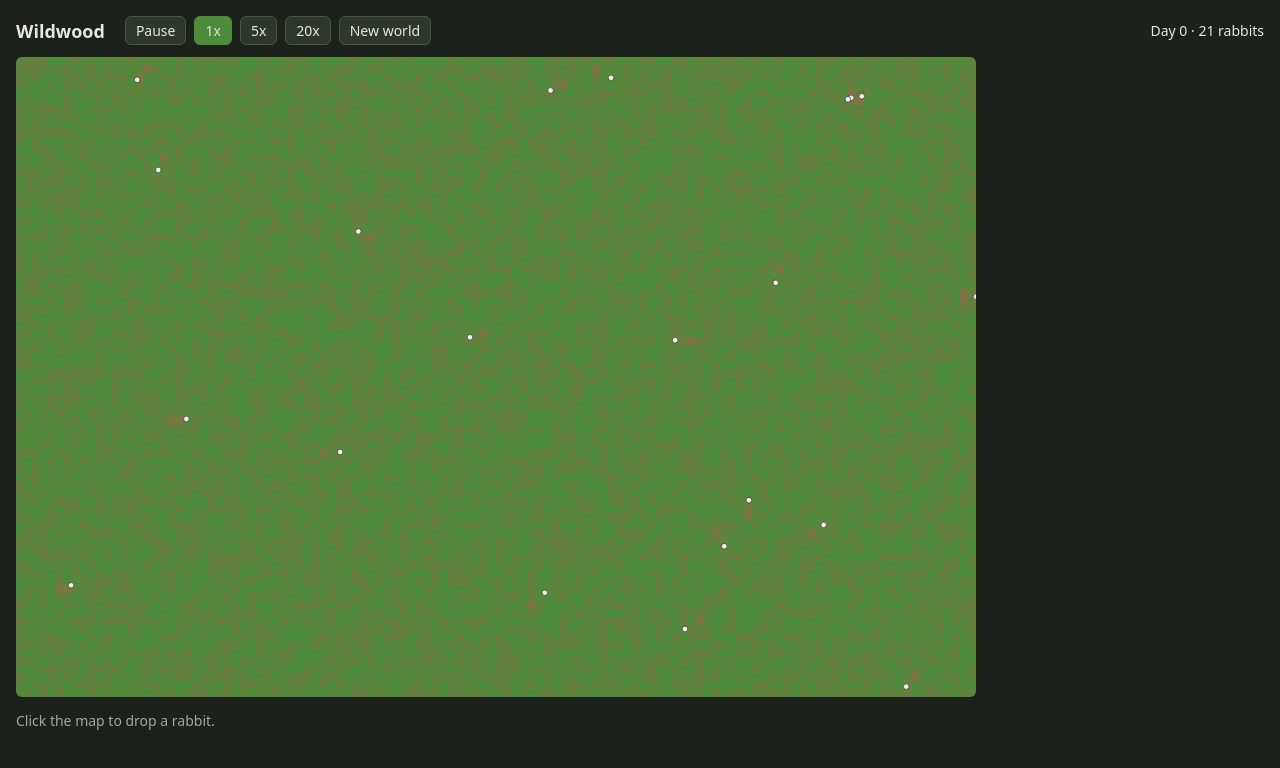
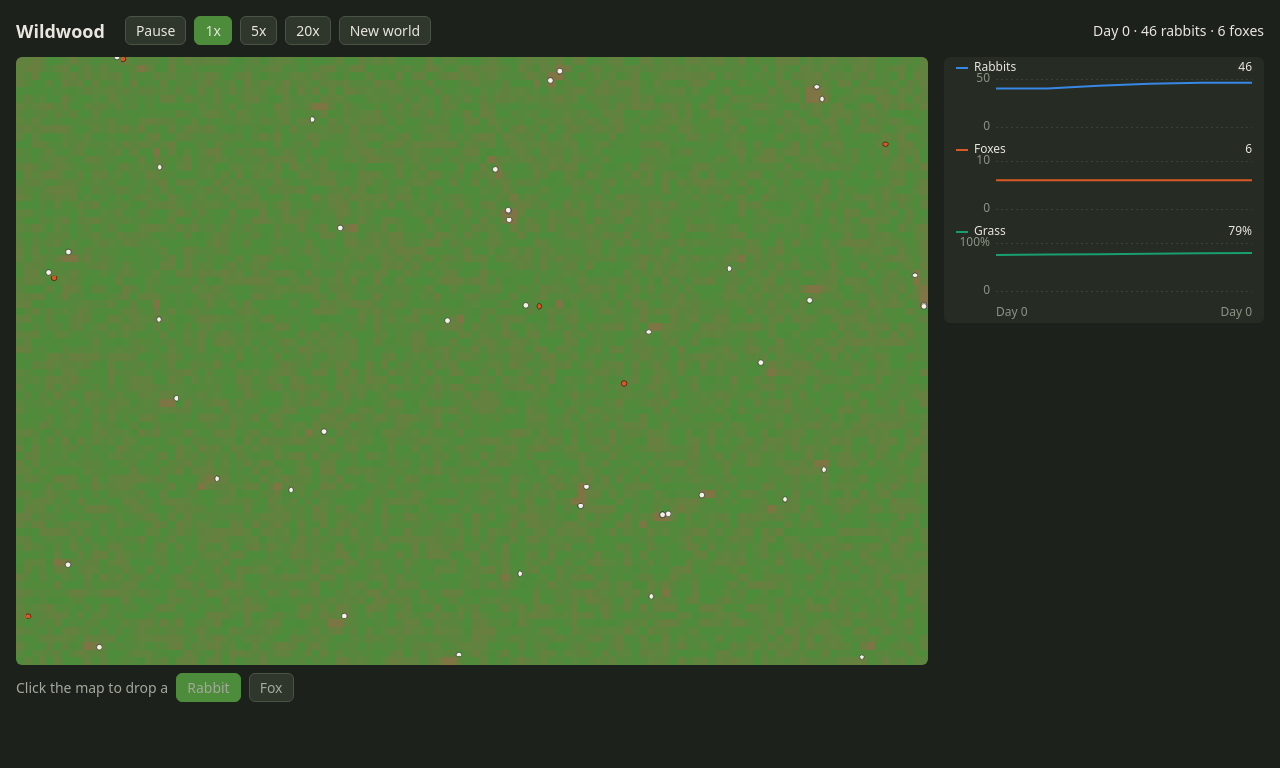
Before and after one commit to nshampoo/wildwood, a website built with Vite: page index.html in a window 1280 px wide. Built offline with nearby package versions, Linux system fonts and the light colour scheme.

Commit message:
Phase 2: foxes, hunting and fleeing, population chart

```diff
--- a/index.html
+++ b/index.html
@@ -40,15 +40,50 @@
         margin-left: auto;
         font-variant-numeric: tabular-nums;
       }
+      main {
+        display: grid;
+        gap: 16px;
+        max-width: 960px;
+      }
+      @media (min-width: 1280px) {
+        main {
+          grid-template-columns: minmax(0, 960px) 320px;
+          max-width: none;
+          align-items: start;
+        }
+      }
       #map {
         display: block;
         width: 100%;
-        max-width: 960px;
         image-rendering: pixelated;
         border-radius: 6px;
         cursor: crosshair;
       }
-      p {
+      .chart-wrap {
+        position: relative;
+      }
+      #chart {
+        display: block;
+        width: 100%;
+        border-radius: 6px;
+        cursor: crosshair;
+      }
+      #chart-tooltip {
+        position: absolute;
+        top: 4px;
+        padding: 2px 6px;
+        border-radius: 4px;
+        background: #e8e6df;
+        color: #1d211b;
+        font-size: 12px;
+        pointer-events: none;
+        white-space: nowrap;
+      }
+      .place {
+        display: flex;
+        align-items: center;
+        gap: 8px;
+        margin-top: 8px;
         color: #a3a89c;
       }
     </style>
@@ -63,8 +98,20 @@
       <button id="reset">New world</button>
       <span id="stats"></span>
     </header>
-    <canvas id="map"></canvas>
-    <p>Click the map to drop a rabbit.</p>
+    <main>
+      <div>
+        <canvas id="map"></canvas>
+        <div class="place">
+          Click the map to drop a
+          <button data-place="rabbit" class="active">Rabbit</button>
+          <button data-place="fox">Fox</button>
+        </div>
+      </div>
+      <div class="chart-wrap">
+        <canvas id="chart" aria-label="Population over time"></canvas>
+        <div id="chart-tooltip" hidden></div>
+      </div>
+    </main>
     <script type="module" src="/src/main.ts"></script>
   </body>
 </html>
--- /dev/null
+++ b/src/engine/history.ts
@@ -0,0 +1,22 @@
+import { census, type Census, type World } from './world';
+
+export const MAX_SAMPLES = 600;
+
+// Keeps the whole run in at most MAX_SAMPLES points by halving resolution when full.
+export interface History {
+  every: number; // ticks between samples
+  samples: Census[];
+}
+
+export function createHistory(): History {
+  return { every: 10, samples: [] };
+}
+
+export function record(h: History, w: World): void {
+  if (w.tick % h.every !== 0) return;
+  h.samples.push(census(w));
+  if (h.samples.length > MAX_SAMPLES) {
+    h.samples = h.samples.filter((_, i) => i % 2 === 0);
+    h.every *= 2;
+  }
+}
--- a/src/engine/species.ts
+++ b/src/engine/species.ts
@@ -1,10 +1,15 @@
-export type Species = 'rabbit';
+export type Species = 'rabbit' | 'fox';
 
 export interface SpeciesStats {
+  diet: 'grass' | Species;
   speed: number; // cells per tick
   vision: number; // cells
+  mateRange: number; // cells; scent and calls carry further than sight
   maxEnergy: number;
   hungryBelow: number; // fraction of maxEnergy
+  killEnergy: number; // energy from eating one prey animal
+  crowdRadius: number; // territory size in cells
+  crowdLimit: number; // won't breed with this many of its own kind in its territory; 0 for no limit
   breedAt: number;
   breedCost: number;
   breedCooldown: number; // ticks
@@ -16,10 +21,15 @@ export interface SpeciesStats {
 
 export const STATS: Record<Species, SpeciesStats> = {
   rabbit: {
+    diet: 'grass',
     speed: 0.12,
     vision: 4,
+    mateRange: 8,
     maxEnergy: 50,
     hungryBelow: 0.9,
+    killEnergy: 0,
+    crowdRadius: 0,
+    crowdLimit: 0,
     breedAt: 35,
     breedCost: 12,
     breedCooldown: 150,
@@ -28,4 +38,27 @@ export const STATS: Record<Species, SpeciesStats> = {
     idleCost: 0.12,
     moveCost: 0.8,
   },
+  fox: {
+    diet: 'rabbit',
+    speed: 0.18,
+    vision: 7,
+    mateRange: 30,
+    maxEnergy: 120,
+    hungryBelow: 0.95,
+    killEnergy: 45,
+    crowdRadius: 15,
+    crowdLimit: 2,
+    breedAt: 80,
+    breedCost: 35,
+    breedCooldown: 400,
+    babyEnergy: 40,
+    lifespan: 6000,
+    idleCost: 0.1,
+    moveCost: 0.5,
+  },
 };
+
+export const PREDATORS: Record<Species, Species[]> = {
+  rabbit: ['fox'],
+  fox: [],
+};
--- a/src/engine/world.ts
+++ b/src/engine/world.ts
@@ -1,7 +1,7 @@
 import { mulberry32 } from './rng';
-import { STATS, type Species, type SpeciesStats } from './species';
+import { PREDATORS, STATS, type Species, type SpeciesStats } from './species';
 
-export type State = 'wander' | 'seek' | 'graze' | 'mate';
+export type State = 'wander' | 'seek' | 'graze' | 'hunt' | 'flee' | 'mate';
 
 export interface Animal {
   id: number;
@@ -34,6 +34,7 @@ export const GRASS_BITE = 0.05; // grass eaten per tick of grazing
 export const GRASS_ENERGY = 20; // energy in a full cell
 const MIN_GRASS = 0.2; // below this a cell isn't worth eating
 const BUCKET = 8; // spatial index cell size
+const CATCH_DIST = 0.5;
 
 export function createWorld(width: number, height: number, seed: number): World {
   const rand = mulberry32(seed);
@@ -71,6 +72,19 @@ export function count(w: World, species: Species): number {
   return w.animals.filter((a) => a.species === species).length;
 }
 
+export interface Census {
+  tick: number;
+  rabbits: number;
+  foxes: number;
+  grass: number; // mean grass, 0 to 1
+}
+
+export function census(w: World): Census {
+  let grass = 0;
+  for (const g of w.grass) grass += g;
+  return { tick: w.tick, rabbits: count(w, 'rabbit'), foxes: count(w, 'fox'), grass: grass / w.grass.length };
+}
+
 export function step(w: World): void {
   for (let i = 0; i < w.grass.length; i++) w.grass[i] = Math.min(1, w.grass[i] + GRASS_REGROW);
 
@@ -92,7 +106,7 @@ function act(w: World, index: Index, a: Animal, born: Animal[]): void {
   if (a.cooldown > 0) a.cooldown--;
   a.energy -= s.idleCost;
 
-  if (!tryMate(w, index, a, s, born) && !tryEat(w, a, s)) wander(w, a, s);
+  if (!tryFlee(w, index, a, s) && !tryMate(w, index, a, s, born) && !tryEat(w, index, a, s)) wander(w, a, s);
 
   if (a.energy <= 0 || a.age >= a.maxAge) a.alive = false;
 }
@@ -101,9 +115,18 @@ function canBreed(a: Animal, s: SpeciesStats): boolean {
   return a.alive && a.energy >= s.breedAt && a.cooldown === 0;
 }
 
+function crowded(index: Index, a: Animal, s: SpeciesStats): boolean {
+  if (s.crowdLimit === 0) return false;
+  let n = 0;
+  forEachNear(index, a, s.crowdRadius, (b) => {
+    if (b.alive && b.species === a.species) n++;
+  });
+  return n >= s.crowdLimit;
+}
+
 function tryMate(w: World, index: Index, a: Animal, s: SpeciesStats, born: Animal[]): boolean {
-  if (!canBreed(a, s)) return false;
-  const mate = nearest(index, a, s.vision, (b) => b.species === a.species && canBreed(b, s));
+  if (!canBreed(a, s) || crowded(index, a, s)) return false;
+  const mate = nearest(index, a, s.mateRange, (b) => b.species === a.species && canBreed(b, s));
   if (!mate) return false;
   a.state = 'mate';
   if (Math.hypot(mate.x - a.x, mate.y - a.y) > 1) {
@@ -119,8 +142,20 @@ function tryMate(w: World, index: Index, a: Animal, s: SpeciesStats, born: Anima
   return true;
 }
 
-function tryEat(w: World, a: Animal, s: SpeciesStats): boolean {
+function tryFlee(w: World, index: Index, a: Animal, s: SpeciesStats): boolean {
+  const predators = PREDATORS[a.species];
+  if (predators.length === 0) return false;
+  const threat = nearest(index, a, s.vision, (b) => b.alive && predators.includes(b.species));
+  if (!threat) return false;
+  a.state = 'flee';
+  a.heading = Math.atan2(a.y - threat.y, a.x - threat.x) + (w.rand() - 0.5) * 0.4;
+  move(w, a, s, s.speed);
+  return true;
+}
+
+function tryEat(w: World, index: Index, a: Animal, s: SpeciesStats): boolean {
   if (a.energy >= s.maxEnergy * s.hungryBelow) return false;
+  if (s.diet !== 'grass') return tryHunt(w, index, a, s, s.diet);
   const here = cellOf(w, a.x, a.y);
   if (w.grass[here] >= MIN_GRASS) {
     a.state = 'graze';
@@ -132,6 +167,19 @@ function tryEat(w: World, a: Animal, s: SpeciesStats): boolean {
   const target = bestGrass(w, a, s.vision);
   if (!target) return false;
   a.state = 'seek';
+  moveToward(w, a, s, target.x, target.y);
+  return true;
+}
+
+function tryHunt(w: World, index: Index, a: Animal, s: SpeciesStats, prey: Species): boolean {
+  const target = nearest(index, a, s.vision, (b) => b.alive && b.species === prey);
+  if (!target) return false;
+  a.state = 'hunt';
+  if (Math.hypot(target.x - a.x, target.y - a.y) <= CATCH_DIST) {
+    target.alive = false;
+    a.energy = Math.min(s.maxEnergy, a.energy + s.killEnergy);
+    return true;
+  }
   moveToward(w, a, s, target.x, target.y);
   return true;
 }
@@ -200,23 +248,29 @@ function buildIndex(w: World): Index {
 }
 
 function nearest(index: Index, a: Animal, r: number, match: (b: Animal) => boolean): Animal | null {
+  let best: Animal | null = null;
+  let bestDist = Infinity;
+  forEachNear(index, a, r, (b, d) => {
+    if (d < bestDist && match(b)) {
+      bestDist = d;
+      best = b;
+    }
+  });
+  return best;
+}
+
+function forEachNear(index: Index, a: Animal, r: number, fn: (b: Animal, dist: number) => void): void {
   const x0 = Math.max(0, Math.floor((a.x - r) / BUCKET));
   const x1 = Math.min(index.cols - 1, Math.floor((a.x + r) / BUCKET));
   const y0 = Math.max(0, Math.floor((a.y - r) / BUCKET));
   const y1 = Math.min(index.rows - 1, Math.floor((a.y + r) / BUCKET));
-  let best: Animal | null = null;
-  let bestDist = r;
   for (let by = y0; by <= y1; by++) {
     for (let bx = x0; bx <= x1; bx++) {
       for (const b of index.buckets[by * index.cols + bx]) {
-        if (b === a || !match(b)) continue;
+        if (b === a) continue;
         const d = Math.hypot(b.x - a.x, b.y - a.y);
-        if (d <= bestDist) {
-          bestDist = d;
-          best = b;
-        }
+        if (d <= r) fn(b, d);
       }
     }
   }
-  return best;
 }
--- a/src/main.ts
+++ b/src/main.ts
@@ -1,27 +1,42 @@
-import { addAnimal, count, createWorld, step, type World } from './engine/world';
+import { createHistory, record, type History } from './engine/history';
+import type { Species } from './engine/species';
+import { addAnimal, census, createWorld, step, type World } from './engine/world';
+import { createChart, TICKS_PER_DAY } from './render/chart';
 import { CELL_PX, createRenderer } from './render/renderer';
 
 const WIDTH = 120;
 const HEIGHT = 80;
 const TICK_MS = 100; // 10 ticks per second at 1x
 const MAX_STEPS_PER_FRAME = 50;
+const START: Record<Species, number> = { rabbit: 40, fox: 6 };
 
 const canvas = document.querySelector<HTMLCanvasElement>('#map')!;
 const stats = document.querySelector<HTMLElement>('#stats')!;
 const playButton = document.querySelector<HTMLButtonElement>('#play')!;
 const speedButtons = document.querySelectorAll<HTMLButtonElement>('[data-speed]');
+const placeButtons = document.querySelectorAll<HTMLButtonElement>('[data-place]');
 const resetButton = document.querySelector<HTMLButtonElement>('#reset')!;
+const drawChart = createChart(
+  document.querySelector<HTMLCanvasElement>('#chart')!,
+  document.querySelector<HTMLElement>('#chart-tooltip')!,
+);
 
 let world: World;
+let history: History;
 let draw: ReturnType<typeof createRenderer>;
 let playing = true;
 let speed = 1;
+let placing: Species = 'rabbit';
 let carry = 0;
 let last = performance.now();
 
 function reset() {
   world = createWorld(WIDTH, HEIGHT, Math.floor(Math.random() * 2 ** 32));
-  for (let i = 0; i < 20; i++) addAnimal(world, 'rabbit', world.rand() * WIDTH, world.rand() * HEIGHT);
+  for (const species of Object.keys(START) as Species[]) {
+    for (let i = 0; i < START[species]; i++) addAnimal(world, species, world.rand() * WIDTH, world.rand() * HEIGHT);
+  }
+  history = createHistory();
+  record(history, world);
   draw = createRenderer(canvas, world);
   carry = 0;
 }
@@ -32,13 +47,20 @@ function frame(now: number) {
   let steps = 0;
   while (carry >= TICK_MS && steps < MAX_STEPS_PER_FRAME) {
     step(world);
+    record(history, world);
     carry -= TICK_MS;
     steps++;
   }
   if (steps === MAX_STEPS_PER_FRAME) carry = 0; // too slow to keep up, drop the backlog
   draw(world, carry / TICK_MS);
-  stats.textContent = `Day ${Math.floor(world.tick / 100)} · ${count(world, 'rabbit')} rabbits`;
+  drawChart(history.samples);
+  const c = census(world);
+  stats.textContent = `Day ${Math.floor(world.tick / TICKS_PER_DAY)} · ${c.rabbits} rabbits · ${c.foxes} foxes`;
   requestAnimationFrame(frame);
+}
+
+function pick(buttons: NodeListOf<HTMLButtonElement>, chosen: HTMLButtonElement) {
+  for (const b of buttons) b.classList.toggle('active', b === chosen);
 }
 
 playButton.onclick = () => {
@@ -48,15 +70,21 @@ playButton.onclick = () => {
 for (const b of speedButtons) {
   b.onclick = () => {
     speed = Number(b.dataset.speed);
-    for (const other of speedButtons) other.classList.toggle('active', other === b);
+    pick(speedButtons, b);
+  };
+}
+for (const b of placeButtons) {
+  b.onclick = () => {
+    placing = b.dataset.place as Species;
+    pick(placeButtons, b);
   };
 }
 resetButton.onclick = reset;
 canvas.onclick = (e) => {
   const rect = canvas.getBoundingClientRect();
-  const x = ((e.clientX - rect.left) / rect.width) * canvas.width / CELL_PX;
-  const y = ((e.clientY - rect.top) / rect.height) * canvas.height / CELL_PX;
-  addAnimal(world, 'rabbit', x, y);
+  const x = (((e.clientX - rect.left) / rect.width) * canvas.width) / CELL_PX;
+  const y = (((e.clientY - rect.top) / rect.height) * canvas.height) / CELL_PX;
+  addAnimal(world, placing, x, y);
 };
 
 reset();
--- /dev/null
+++ b/src/render/chart.ts
@@ -0,0 +1,137 @@
+import type { Census } from '../engine/world';
+
+export const TICKS_PER_DAY = 100;
+
+const SERIES = [
+  { key: 'rabbits', label: 'Rabbits', color: '#3987e5', format: (v: number) => v.toLocaleString() },
+  { key: 'foxes', label: 'Foxes', color: '#d95926', format: (v: number) => v.toLocaleString() },
+  { key: 'grass', label: 'Grass', color: '#199e70', format: (v: number) => `${Math.round(v * 100)}%` },
+] as const;
+
+const INK = '#e8e6df';
+const MUTED = '#8d9386';
+const GRID = '#3a4135';
+const SURFACE = '#262b23';
+const PAD_X = 12;
+const GUTTER = 40; // y-axis labels
+const TITLE_H = 22;
+const PLOT_H = 48;
+const PANEL_GAP = 12;
+const AXIS_H = 20;
+const HEIGHT = SERIES.length * (TITLE_H + PLOT_H + PANEL_GAP) + AXIS_H;
+
+export function createChart(canvas: HTMLCanvasElement, tooltip: HTMLElement) {
+  const ctx = canvas.getContext('2d')!;
+  canvas.style.height = `${HEIGHT}px`;
+  let hoverX: number | null = null;
+
+  canvas.onpointermove = (e) => (hoverX = e.offsetX);
+  canvas.onpointerleave = () => (hoverX = null);
+
+  return function draw(samples: Census[]) {
+    const dpr = window.devicePixelRatio || 1;
+    const width = canvas.clientWidth;
+    if (canvas.width !== Math.round(width * dpr)) {
+      canvas.width = Math.round(width * dpr);
+      canvas.height = Math.round(HEIGHT * dpr);
+    }
+    ctx.setTransform(dpr, 0, 0, dpr, 0, 0);
+    ctx.fillStyle = SURFACE;
+    ctx.fillRect(0, 0, width, HEIGHT);
+
+    const plotLeft = PAD_X + GUTTER;
+    const plotW = width - plotLeft - PAD_X;
+    const n = samples.length;
+    const xAt = (i: number) => plotLeft + (n < 2 ? 0 : (i / (n - 1)) * plotW);
+    const hover = hoverX === null || n === 0 ? null : Math.max(0, Math.min(n - 1, Math.round(((hoverX - plotLeft) / plotW) * (n - 1))));
+    const shown = hover ?? n - 1;
+
+    ctx.font = '12px system-ui, sans-serif';
+    ctx.textBaseline = 'middle';
+    SERIES.forEach((s, row) => {
+      const top = row * (TITLE_H + PLOT_H + PANEL_GAP);
+      const plotTop = top + TITLE_H;
+      const base = plotTop + PLOT_H;
+      const values = samples.map((c) => c[s.key]);
+      const max = s.key === 'grass' ? 1 : niceMax(Math.max(1, ...values));
+      const yAt = (v: number) => base - (v / max) * PLOT_H;
+
+      ctx.fillStyle = s.color;
+      ctx.fillRect(PAD_X, top + TITLE_H / 2 - 1, 12, 2);
+      ctx.fillStyle = INK;
+      ctx.textAlign = 'left';
+      ctx.fillText(s.label, PAD_X + 18, top + TITLE_H / 2);
+      if (n > 0) {
+        ctx.textAlign = 'right';
+        ctx.fillText(s.format(values[shown]), width - PAD_X, top + TITLE_H / 2);
+      }
+
+      ctx.strokeStyle = GRID;
+      ctx.lineWidth = 1;
+      ctx.beginPath();
+      ctx.moveTo(plotLeft, base + 0.5);
+      ctx.lineTo(width - PAD_X, base + 0.5);
+      ctx.setLineDash([2, 3]);
+      ctx.moveTo(plotLeft, plotTop + 0.5);
+      ctx.lineTo(width - PAD_X, plotTop + 0.5);
+      ctx.stroke();
+      ctx.setLineDash([]);
+      ctx.fillStyle = MUTED;
+      ctx.textAlign = 'right';
+      ctx.fillText(s.format(max), plotLeft - 6, plotTop);
+      ctx.fillText('0', plotLeft - 6, base);
+
+      if (n < 2) return;
+      ctx.strokeStyle = s.color;
+      ctx.lineWidth = 2;
+      ctx.lineJoin = 'round';
+      ctx.beginPath();
+      values.forEach((v, i) => (i === 0 ? ctx.moveTo(xAt(i), yAt(v)) : ctx.lineTo(xAt(i), yAt(v))));
+      ctx.stroke();
+
+      if (hover !== null) {
+        ctx.fillStyle = s.color;
+        ctx.strokeStyle = SURFACE;
+        ctx.beginPath();
+        ctx.arc(xAt(hover), yAt(values[hover]), 4, 0, Math.PI * 2);
+        ctx.fill();
+        ctx.stroke();
+      }
+    });
+
+    ctx.fillStyle = MUTED;
+    ctx.textAlign = 'left';
+    ctx.fillText('Day 0', plotLeft, HEIGHT - AXIS_H / 2);
+    if (n > 0) {
+      ctx.textAlign = 'right';
+      ctx.fillText(`Day ${day(samples[n - 1])}`, width - PAD_X, HEIGHT - AXIS_H / 2);
+    }
+
+    if (hover === null) {
+      tooltip.hidden = true;
+      return;
+    }
+    ctx.strokeStyle = MUTED;
+    ctx.lineWidth = 1;
+    ctx.beginPath();
+    ctx.moveTo(Math.round(xAt(hover)) + 0.5, 0);
+    ctx.lineTo(Math.round(xAt(hover)) + 0.5, HEIGHT - AXIS_H);
+    ctx.stroke();
+
+    tooltip.hidden = false;
+    tooltip.textContent = `Day ${day(samples[hover])}`;
+    const x = xAt(hover);
+    tooltip.style.left = `${x}px`;
+    tooltip.style.transform = x > width / 2 ? 'translateX(calc(-100% - 8px))' : 'translateX(8px)';
+  };
+}
+
+function day(c: Census): number {
+  return Math.floor(c.tick / TICKS_PER_DAY);
+}
+
+function niceMax(v: number): number {
+  const step = 10 ** Math.floor(Math.log10(v));
+  for (const m of [1, 2, 2.5, 5, 10]) if (m * step >= v) return m * step;
+  return 10 * step;
+}
--- a/src/render/renderer.ts
+++ b/src/render/renderer.ts
@@ -2,7 +2,7 @@ import type { World } from '../engine/world';
 
 const BARE = [139, 111, 71];
 const LUSH = [76, 140, 58];
-const COLORS = { rabbit: '#f4f1e8' };
+const COLORS = { rabbit: '#f4f1e8', fox: '#d95926' };
 
 export const CELL_PX = 8;
 
```
Also changed, not shown: docs/DESIGN.md (+10 -5 lines), src/engine/history.test.ts (added, +28 -0 lines), src/engine/world.test.ts (+54 -0 lines), README.md.
